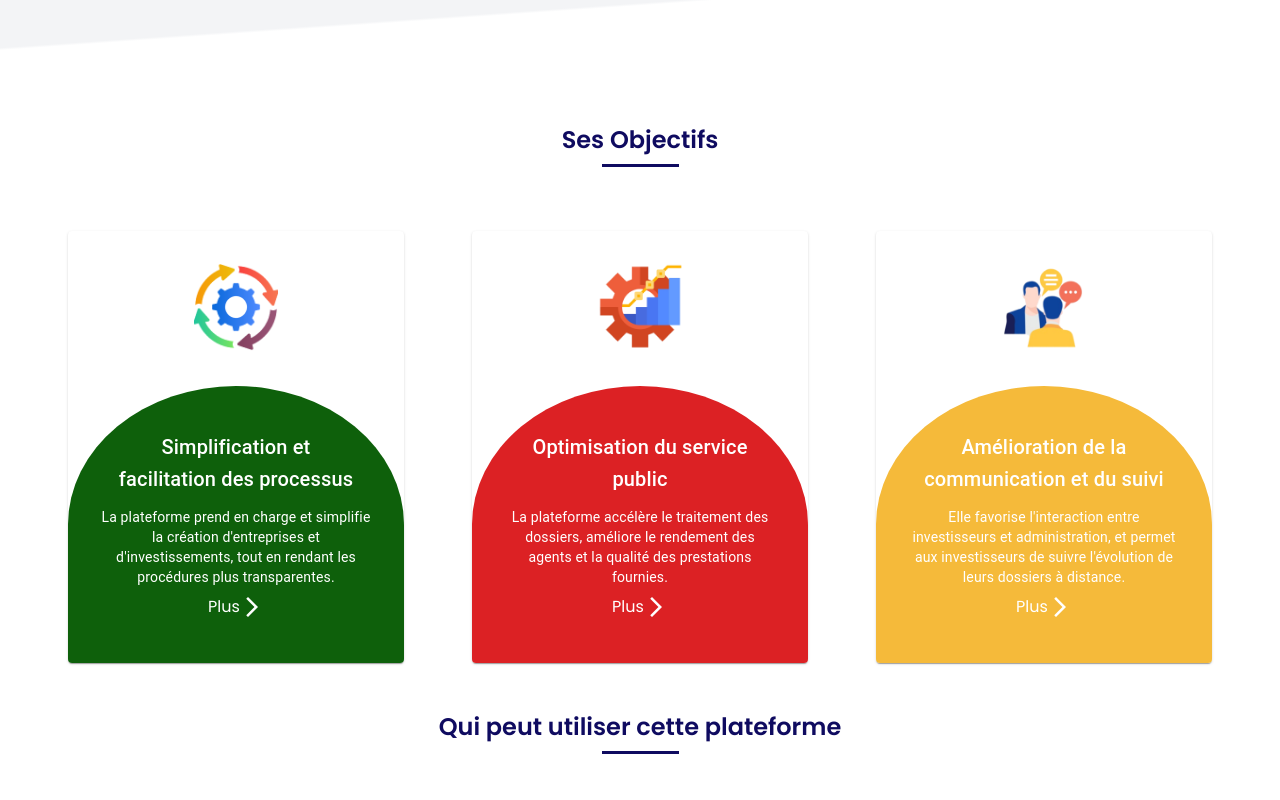
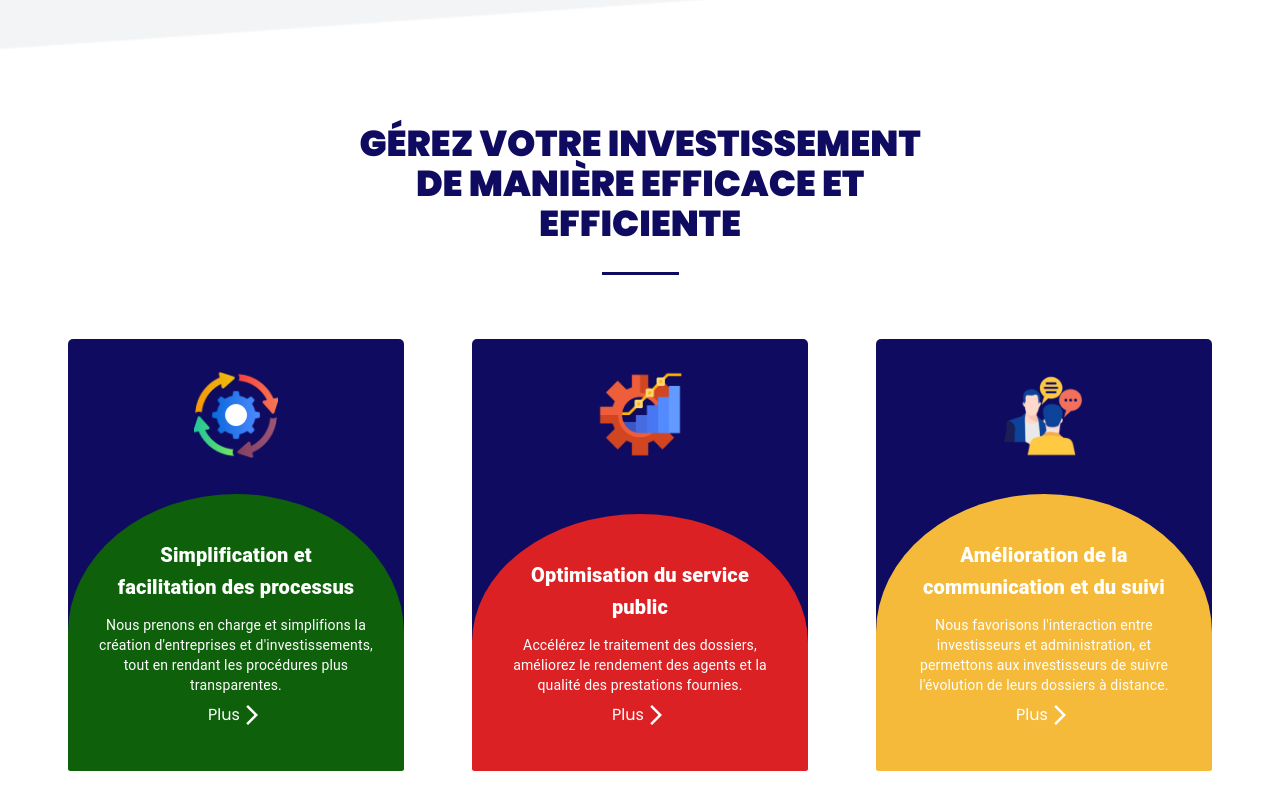
Before and after one commit to cocosop/ApiPlateforme, a React (Vite) app in the folder ApiPlateforme/: page / in a window 1280 px wide. Shown: the part 800-1600 px from the top of the page. Built offline with nearby package versions, Linux system fonts and the light colour scheme.

Commit message:
card update

```diff
--- a/ApiPlateforme/src/pages/home/home.css
+++ b/ApiPlateforme/src/pages/home/home.css
@@ -94,7 +94,11 @@
 
 .second-content h2 {
     color: #0F0B60;
-    font-weight: 600;
+}
+
+.grainy-background {
+    background: rgb(15, 11, 96);
+    background: radial-gradient(circle, rgba(15, 11, 96, 1) 0%, rgba(17, 11, 149, 1) 100%);
 }
 
 .second-content {
--- a/ApiPlateforme/src/pages/home/home.tsx
+++ b/ApiPlateforme/src/pages/home/home.tsx
@@ -35,14 +35,14 @@ interface CustomListProps {
 //Objective template
 const CustomCard: React.FC<CustomCardProps> = ({ image, title, description, color }) => (
     <div>
-        <Box sx={{ width: "21rem", height: "27rem" }}>
-            <Card sx={{ height: "100%", displax: "flex", flexDirection: "column" }}>
+        <div style={{ width: "21rem", height: "27rem" }}>
+            <div style={{ height: "100%", display: "flex", flexDirection: "column", backgroundColor: "#0f0b60", borderRadius: "5px" }}>
                 <Box height={"100%"} display={"flex"} flexDirection={"column"} justifyContent={"space-between"}>
                     <CardContent sx={{ display: 'flex', justifyContent: 'center' }}>
-                        <img style={{ height: "5.5rem",marginTop:"1rem" }} src={image} />
+                        <img style={{ height: "5.5rem", marginTop: "1rem" }} src={image} />
                     </CardContent>
-                    <CardContent sx={{ padding: '30px', paddingBottom: 0, backgroundColor: color, borderRadius: '100% 100% 0px 0px', overflow: 'hidden' }}>
-                        <Typography sx={{ padding: '15px 15px 0px 15px' }} variant="h6" color="white">
+                    <CardContent sx={{ padding: '30px', paddingBottom: 0, backgroundColor: color, borderRadius: '100% 100% 5px 5px', overflow: 'hidden' }}>
+                        <Typography sx={{ padding: '15px 15px 0px 15px', fontWeight: "800" }} variant="h6" color="white">
                             {title}
                         </Typography>
                         <Typography variant="body2" color="white" sx={{ mt: 1.5 }}>{description}</Typography>
@@ -53,8 +53,8 @@ const CustomCard: React.FC<CustomCardProps> = ({ image, title, description, colo
                         </CardActions>
                     </CardContent>
                 </Box>
-            </Card>
-        </Box>
+            </div>
+        </div>
     </div>
 );
 
@@ -63,19 +63,19 @@ const cardData = [
     {
         image: SIMPLIFICATION,
         title: "Simplification et facilitation des processus",
-        description: "La plateforme prend en charge et simplifie la création d'entreprises et d'investissements, tout en rendant les procédures plus transparentes.",
+        description: "Nous prenons en charge et simplifions la création d'entreprises et d'investissements, tout en rendant les procédures plus transparentes.",
         color: "#0E600B"
     },
     {
         image: OPTIMISATION,
         title: "Optimisation du service public",
-        description: "La plateforme accélère le traitement des dossiers, améliore le rendement des agents et la qualité des prestations fournies.",
+        description: "Accélérez le traitement des dossiers, améliorez le rendement des agents et la qualité des prestations fournies.",
         color: "#DC2124"
     },
     {
         image: AMELIORATION,
         title: "Amélioration de la communication et du suivi ",
-        description: "Elle favorise l'interaction entre investisseurs et administration, et permet aux investisseurs de suivre l'évolution de leurs dossiers à distance.",
+        description: "Nous favorisons l'interaction entre investisseurs et administration, et permettons aux investisseurs de suivre l'évolution de leurs dossiers à distance.",
         color: "#F5BA3A"
     },
 ];
@@ -224,7 +224,7 @@ const home = () => {
 
             <div className="second-content">
                 <div className="second-title">
-                    <h2 className="text-2xl font-semibold mt-4 mb-2">Ses Objectifs</h2>
+                    <h2 className=" font-black max-w-xl uppercase text-4xl mt-4 mb-2 leading-10 pb-5">Gérez votre investissement de manière efficace et efficiente</h2>
                     <span id="divider"></span>
                 </div>
                 <div className="w-full flex flex-row justify-evenly">
@@ -239,7 +239,6 @@ const home = () => {
                     ))}
                 </div>
             </div>
-
             <div className='third-content'>
                 <h2 className="text-2xl font-semibold mt-4 mb-2">Qui peut utiliser cette plateforme</h2>
                 <span id="divider"></span>
```
